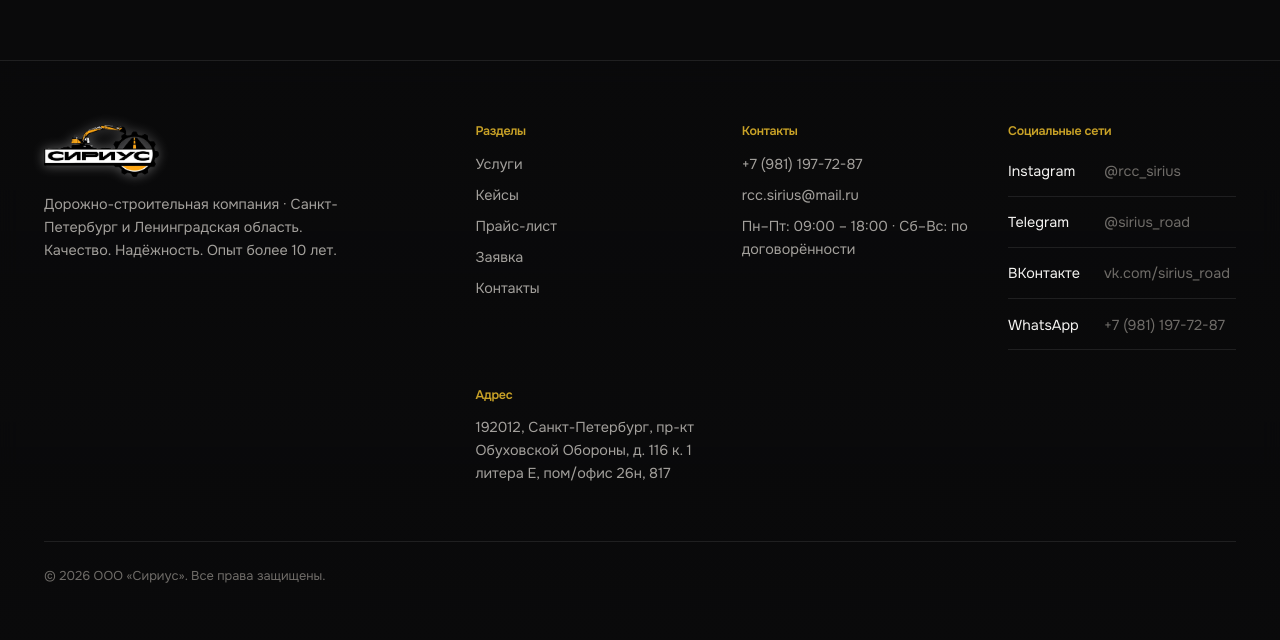
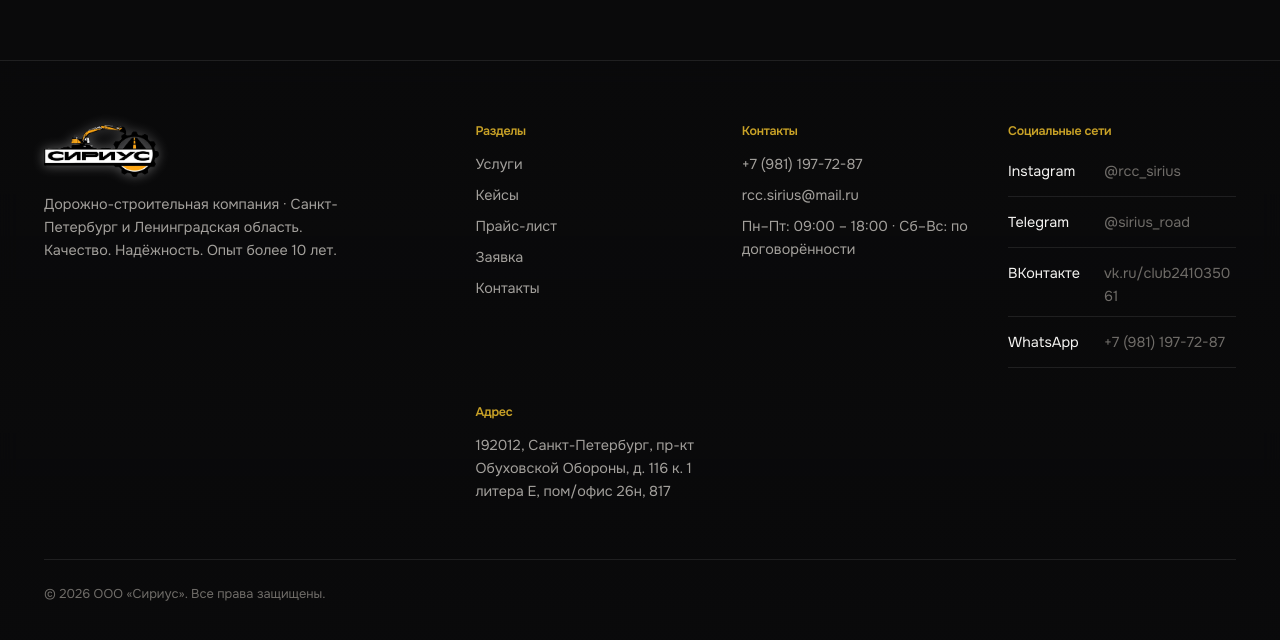
Before and after one commit to SWAFFY012/SIRIUS, a React (Vite) app: page / in a window 1280 px wide. Shown: the part 1712-2352 px from the top of the page. Built offline with nearby package versions, Linux system fonts and the light colour scheme; a web font is replaced by a local one.

Commit message:
Update VK social link

```diff
--- a/src/data/site.js
+++ b/src/data/site.js
@@ -56,7 +56,7 @@ export const HERO_BENEFITS = [
 export const SOCIALS = [
   { label: "Instagram", handle: "@rcc_sirius", href: "https://www.instagram.com/rcc_sirius/" },
   { label: "Telegram", handle: "@sirius_road", href: "https://t.me/sirius_road" },
-  { label: "ВКонтакте", handle: "vk.com/sirius_road", href: "https://vk.com/sirius_road" },
+  { label: "ВКонтакте", handle: "vk.ru/club241035061", href: "https://vk.ru/club241035061" },
   { label: "WhatsApp", handle: COMPANY.phone, href: "https://wa.me/79811977287" },
 ];
 
```
